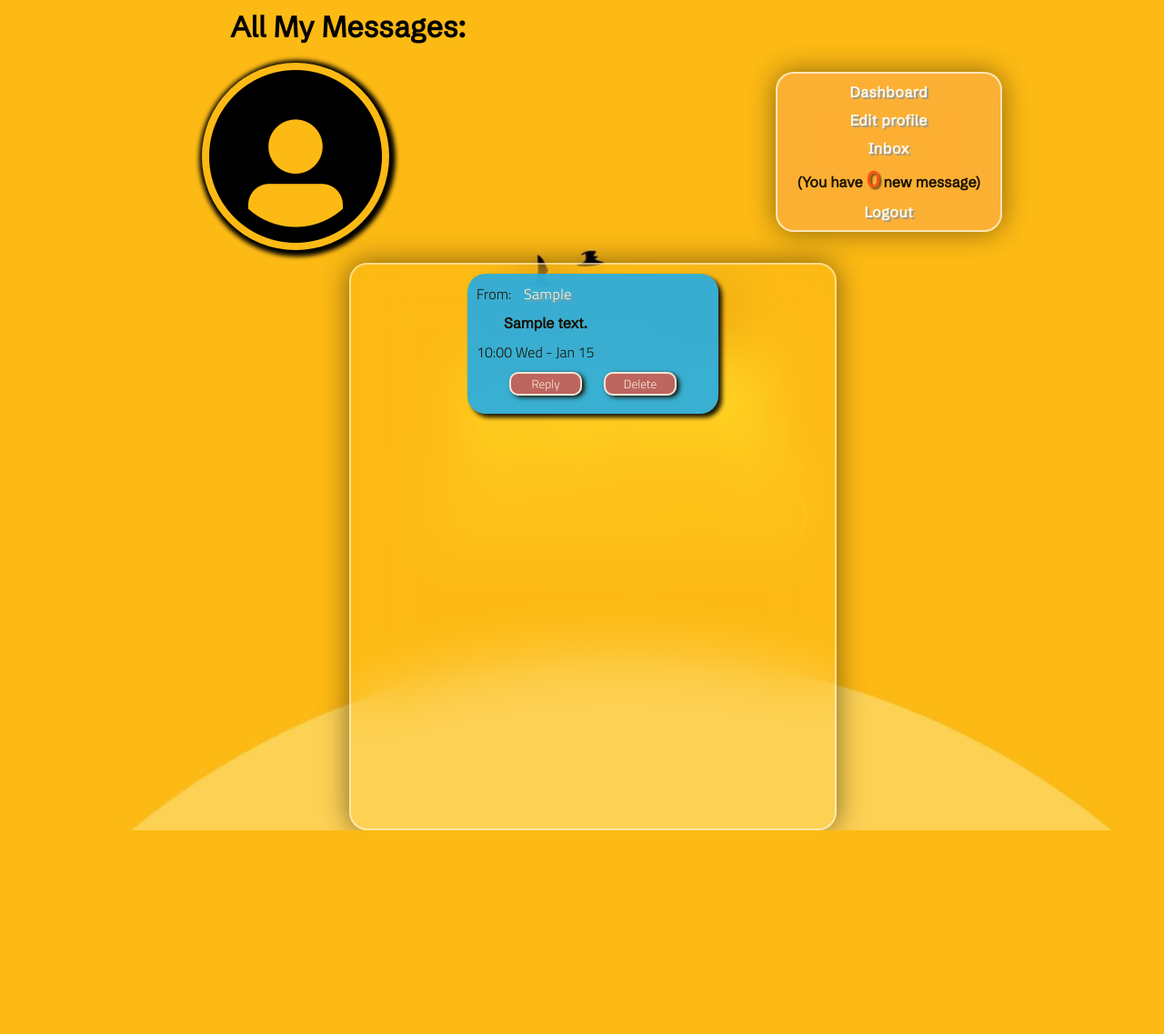
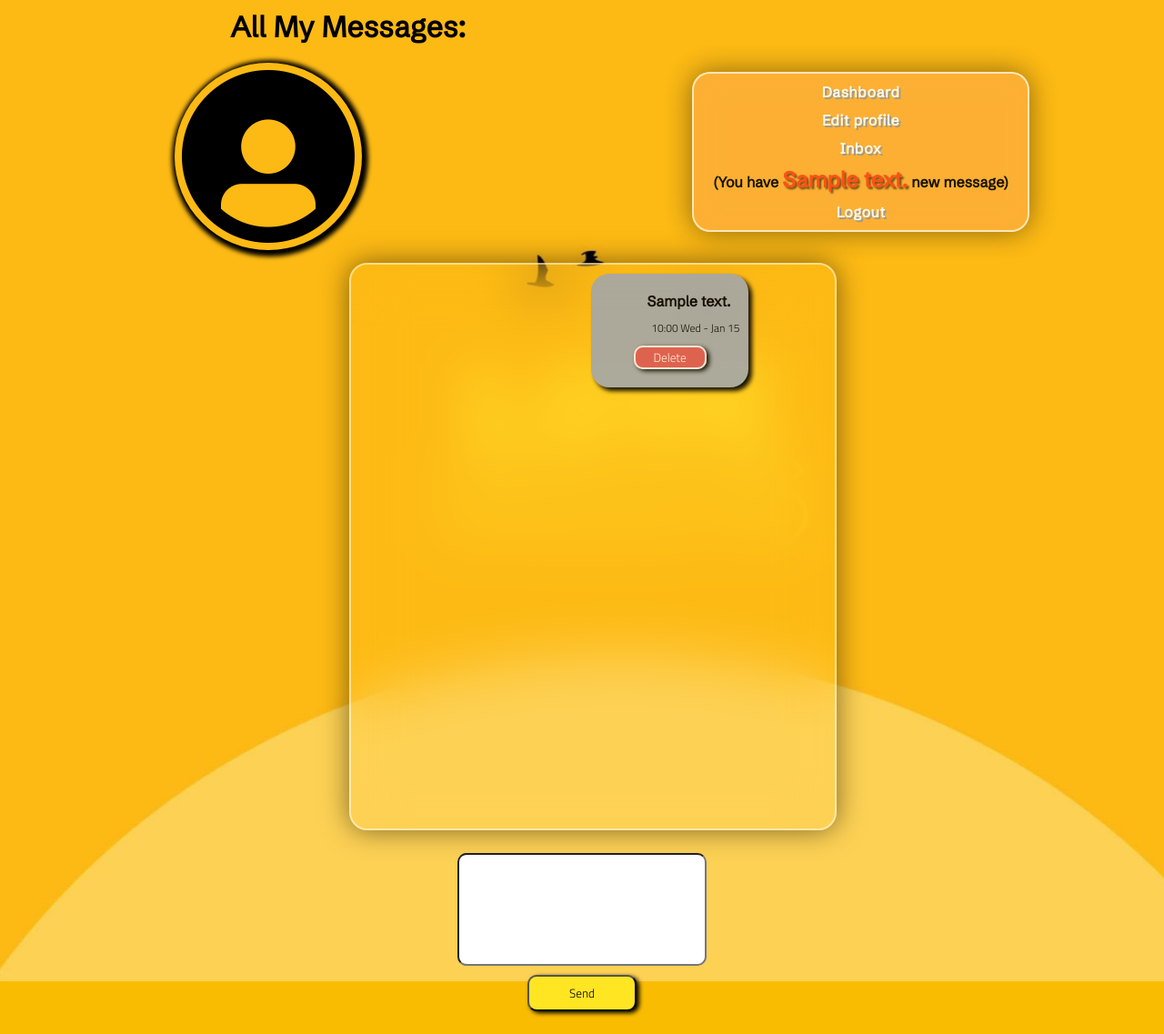
Before and after one commit to BrinkOfSecondBailout/LoveBirdsApp, a Flask app: page /users/inbox/1 in a window 1280 px wide. Shown: the whole page at 91% size. Before the commit the page ends 913 px from the top, so only its background shows below. Run offline with Flask 3, Linux system fonts and the light colour scheme; the visitor is signed in with stand-in values (Sample User, id 1); tables that the repository leaves empty or names only in its code hold one stand-in row (values such as "Sample post").

Commit message:
fixed inbox

```diff
--- a/flask_app/controllers/messages.py
+++ b/flask_app/controllers/messages.py
@@ -51,7 +51,7 @@
         'id': id
     }
     message.Message.delete_message(data)
-    return redirect('/users/inbox')
+    return redirect('/users/messages')
 
 
 @app.route('/users/messages')
@@ -84,12 +84,12 @@
     if not session:
         return redirect('/logout')
     data = {
-        'user_id': session['user_id']
+        'user_id': session['user_id'],
+        'other_id': id
     }
     id = session['user_id']
 
-    messages = user.User.get_all_messages_for_me(data)
-    user.User.reset_new_message_count(data)
+    messages = user.User.get_all_messages_for_me_by_one_user(data)
 
     all_pics = image.Photo.query.filter_by(user=id).all()
 
--- a/flask_app/models/user.py
+++ b/flask_app/models/user.py
@@ -155,6 +155,29 @@
     @classmethod
     def get_all_messages_for_me(cls, data):
         query = 'SELECT * FROM messages LEFT JOIN users ON messages.sender_id = users.id WHERE receiver_id = %(user_id)s;'
+        results = connectToMySQL('lovebirds_schema').query_db(query, data)
+        all_messages = []
+        for row in results:
+            one_message = Message(row)
+            one_message_sender_info = {
+                'id': row['users.id'],
+                'first_name': row['first_name'],
+                'last_name': row['last_name'],
+                'email': None,
+                'password': None,
+                'created_at': None,
+                'updated_at': None,
+                'num_of_blocks': None,
+                'new_message': None,
+                'suspended': None
+            }
+            one_message.sender = cls(one_message_sender_info)
+            all_messages.append(one_message)
+        return all_messages
+
+    @classmethod
+    def get_all_messages_for_me_by_one_user(cls, data):
+        query = 'SELECT * FROM messages LEFT JOIN users ON messages.sender_id = users.id WHERE(receiver_id = %(user_id)s AND sender_id = %(other_id)s) OR(receiver_id = %(other_id)s AND sender_id = %(user_id)s) ORDER BY messages.created_at ASC;'
         results = connectToMySQL('lovebirds_schema').query_db(query, data)
         all_messages = []
         for row in results:
--- a/flask_app/static/style.css
+++ b/flask_app/static/style.css
@@ -583,6 +583,39 @@
     margin-bottom: 15px;
 }
 
+.one-message {
+    display: flex;
+}
+
+.incoming-message {
+    background-color: rgb(36, 172, 230);
+    opacity: 0.9;
+    border-radius: 20px;
+    box-shadow: 4px 4px 5px 0px black;
+    padding: 10px;
+    color: black;
+    width: 30%;
+    margin-bottom: 15px;
+    text-align: left;
+}
+
+
+.outgoing-message {
+    background-color: rgb(163, 167, 169);
+    opacity: 0.9;
+    border-radius: 20px;
+    box-shadow: 4px 4px 5px 0px black;
+    padding: 10px;
+    color: black;
+    width: 30%;
+    margin-bottom: 15px;
+    text-align: right;
+}
+
+.small-font {
+    font-size: 12px;
+}
+
 .message-scroll {
     width: 100%;
     height: 600px;
@@ -598,7 +631,6 @@
 }
 
 .message-text {
-    margin-left: 20px;
     padding: 10px;
 }
 
@@ -607,11 +639,32 @@
     padding: 10px;
 }
 
+.reply-box {
+    text-align: center;
+    padding: 20px;
+}
+
+.message-field {
+    width: 250px;
+    height: 100px;
+    padding: 10px;
+    border-radius: 10px;
+}
+
 .new-message {
     width: 80%;
     height: 250px;
     padding: 10px;
     border-radius: 20px;
+}
+
+.reply-button {
+    width: 120px;
+    height: 40px;
+    border-radius: 10px;
+    box-shadow: 3px 2px 5px 0px black;
+    background-color: #ffe522;
+    margin-top: 10px;
 }
 
 /* filter page */
--- a/flask_app/templates/inbox.html
+++ b/flask_app/templates/inbox.html
@@ -44,15 +44,33 @@
             {% if messages %}
                 <div class="message-scroll">
                 {% for message in messages %}
-                    <div class="message-box">
-                        <p>From: <a href="/users/{{message.sender.id}}">{{message.sender.first_name}}</a></p>
-                        <h4 class="message-text">{{message.text}}</h4>
-                        <p>{{message.created_at.strftime("%I:%M %a - %b %d")}}</p>
-                        <div class="message-buttons">
-                            <a href="/messages/new/{{message.sender.id}}"><button class="delete-button"><p>Reply</p></button></a>
-                            <a href="/messages/delete/{{message.id}}"><button class="delete-button"><p>Delete</p></button></a>
+                    {% if message.sender.id == session.user_id %}
+                        <div class="one-message">
+                            <div class="left-blank">
+                            </div>
+                            <div class="outgoing-message">
+                                <h4 class="message-text">{{message.text}}</h4>
+                                <p class="small-font">{{message.created_at.strftime("%I:%M %a - %b %d")}}</p>
+                                <div class="message-buttons">
+                                    <a href="/messages/delete/{{message.id}}"><button class="delete-button"><p>Delete</p></button></a>
+                                </div>
+                            </div>
                         </div>
-                    </div>
+                    {% endif %}
+
+                    {% if message.sender.id != session.user_id %}
+                        <div class="one-message">
+                            <div class="incoming-message">
+                                <h4 class="message-text">{{message.text}}</h4>
+                                <p class="small-font">{{message.created_at.strftime("%I:%M %a - %b %d")}}</p>
+                                <div class="message-buttons">
+                                    <a href="/messages/delete/{{message.id}}"><button class="delete-button"><p>Delete</p></button></a>
+                                </div>
+                            </div>
+                            <div class="right-blank">
+                            </div>
+                        </div>
+                    {% endif %}
                 {% endfor %}
                 </div>
             {% endif %}
@@ -60,6 +78,15 @@
             {% if not messages %}
                 <p>No messages yet...</p>
             {% endif %}
+
+            <div class="reply-box">
+                <form action="/messages/process/" method="post">
+                    <input type="textarea" name="text" class="message-field" /><br>
+                    <button class="reply-button">
+                        <p>Send</p>
+                    </button>
+                </form>
+            </div>
         </div>
     </div>
 </body>
```
